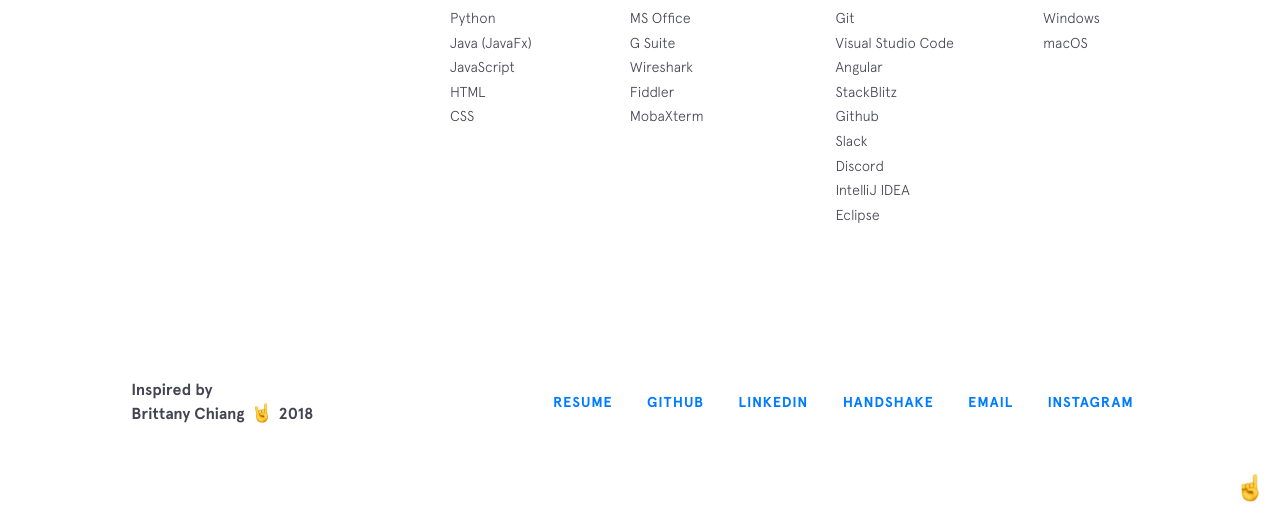
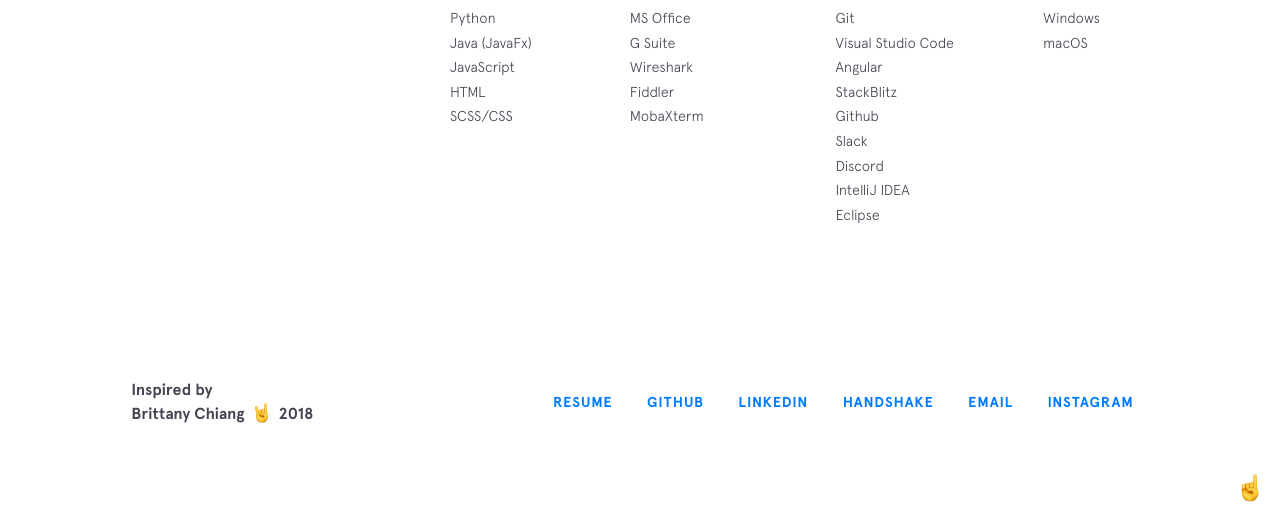
Before and after one commit to rh376/raiyanh717.github.io, a Jekyll site: the page built from index.html, in a window 1280 px wide and 900 px high, scrolled down 1588 px. Shown: the part 372-897 px from the top of the window. Built offline with Jekyll 4.4.1, drawn with Linux system fonts in a browser that asks for light colours; nearby versions of some CDN libraries.

Commit message:
edit skills

```diff
--- a/_data/skills.yml
+++ b/_data/skills.yml
@@ -3,7 +3,7 @@
   - item: Java (JavaFx)
   - item: JavaScript
   - item: HTML
-  - item: CSS
+  - item: SCSS/CSS
 
 technologies:
   - item: MS Office
```
